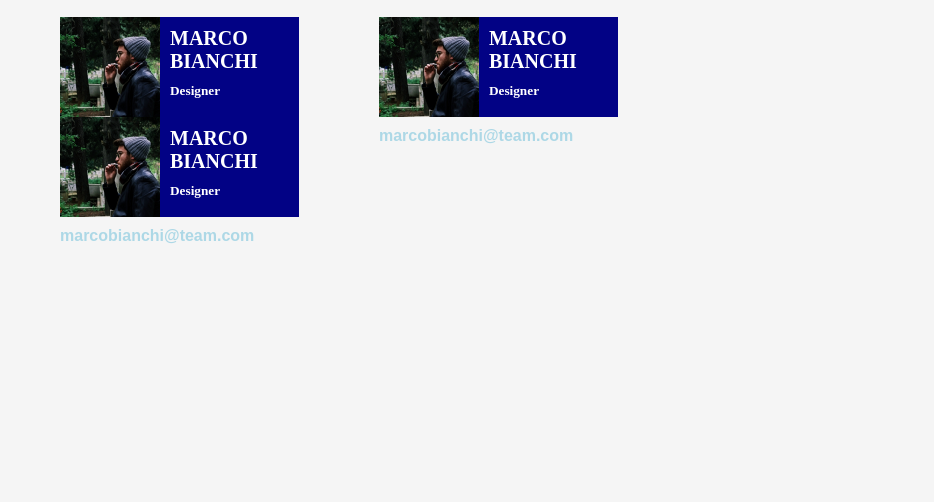
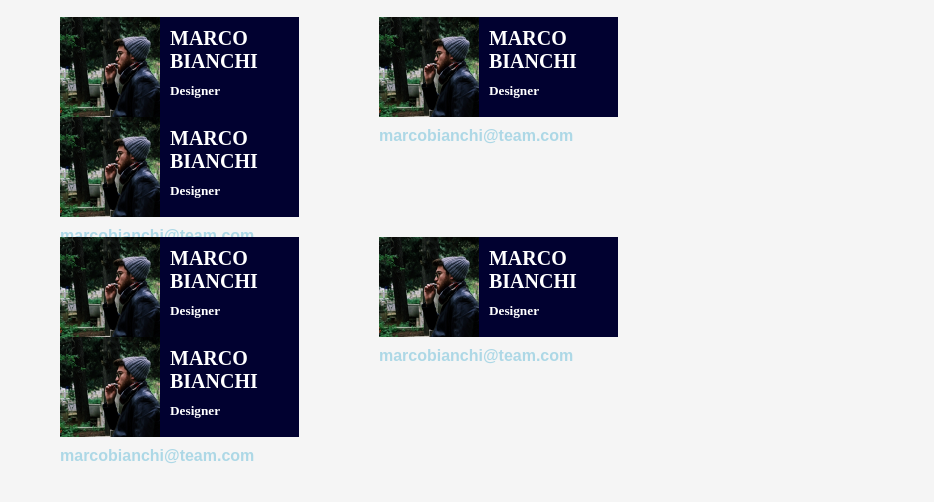
Before and after one commit to Frah01/html-css-float-cards, a plain HTML site: page index.html in a window 1280 px wide. Shown: the part 116-618 px from the top of the page, without its empty margins (172-1106 px from the left). Drawn offline with Linux system fonts and the light colour scheme.

Commit message:
Struttura Completata

```diff
--- a/css/style.css
+++ b/css/style.css
@@ -8,7 +8,7 @@ body {
     background-color: whitesmoke;
 }
 
-.clearfix {
+.clearfix::after {
     content: "";
     display: table;
     clear: both;
@@ -53,10 +53,14 @@ p {
 }
 
 .card {
-    background-color: rgb(2, 2, 133);
+    background-color: rgb(1, 1, 48);
     width: calc(80% / 3);
     height: 100px;
     margin: 0 40px 0px 40px;
+
+}
+
+.col .clearfix{
 
 }
 
--- a/index.html
+++ b/index.html
@@ -16,7 +16,35 @@
             </div>
             <main>
                 <div class="container">
-                    <div class="row-1" >
+                    <div class="row-1 clearfix" >
+                        <div class="col">
+                            <div class="card" >
+                                <img  class="clearfix" src="./img/male1.png" alt="maschio-1">
+                                <h2>MARCO BIANCHI</h2>
+                                <h5>Designer</h5>
+                                <a href="">marcobianchi@team.com</a>
+                            </div>
+                        </div>
+                        <div class="col">
+                            <div class="card" >
+                                <img  class="clearfix" src="./img/male1.png" alt="maschio-1">
+                                <h2>MARCO BIANCHI</h2>
+                                <h5>Designer</h5>
+                                <a href="">marcobianchi@team.com</a>
+                            </div>
+                        </div>
+                        <div class="col">
+                            <div class="card" >
+                                <img  class="clearfix" src="./img/male1.png" alt="maschio-1">
+                                <h2>MARCO BIANCHI</h2>
+                                <h5>Designer</h5>
+                                <a href="">marcobianchi@team.com</a>
+                            </div>
+                        </div>
+                    </div>
+                </div>
+                <div class="container">
+                    <div class="row-1 clearfix" >
                         <div class="col">
                             <div class="card" >
                                 <img  class="clearfix" src="./img/male1.png" alt="maschio-1">
```
